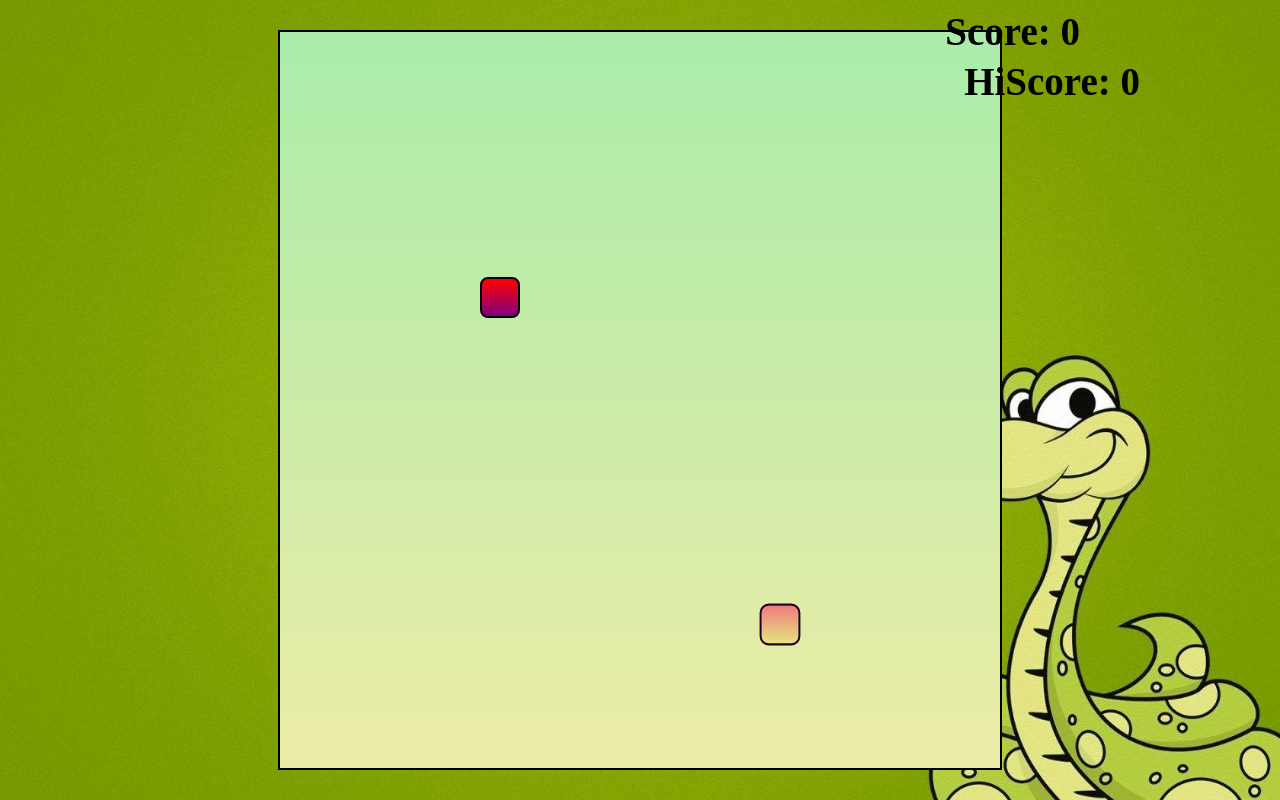
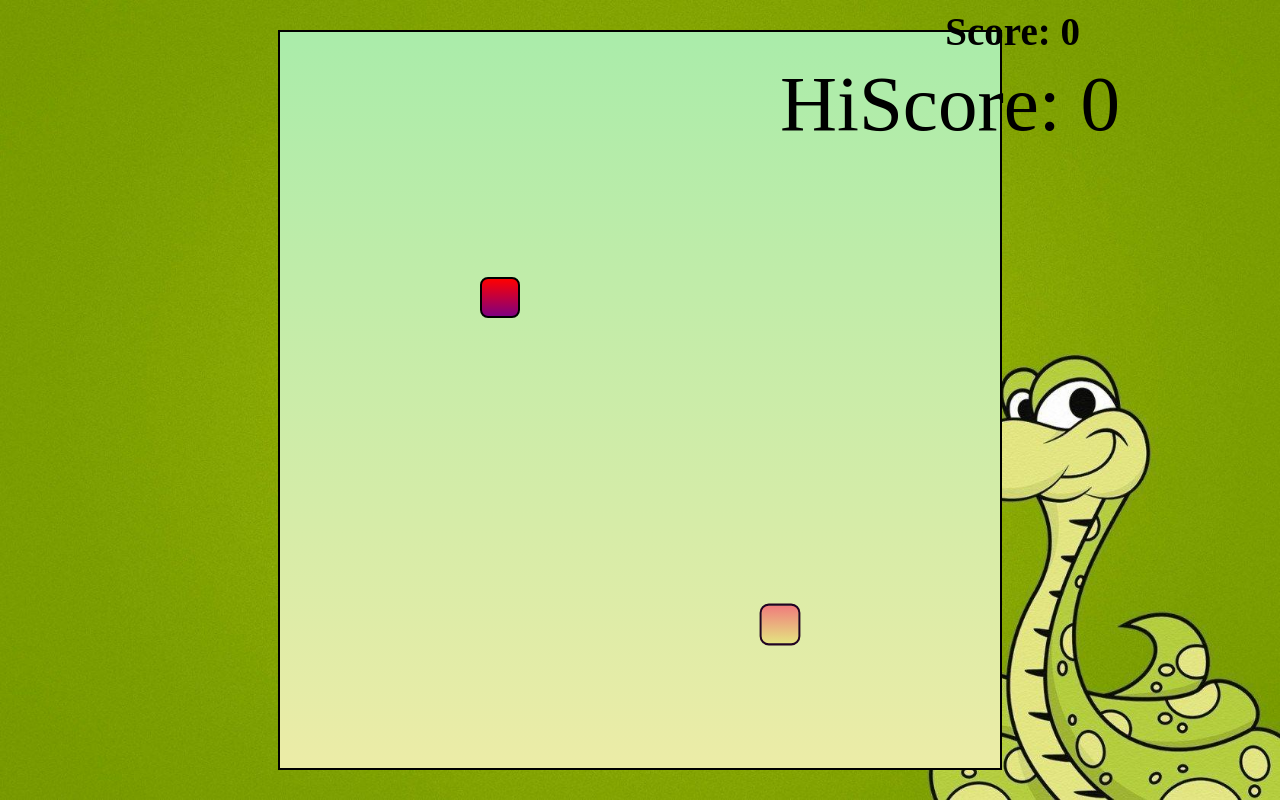
Before and after one commit to Suryansh12216268/SnakeGame_By-using-Javascript-CSS-and-HTML, a plain HTML site: page index.html in a window 1280 px wide. Drawn offline with Linux system fonts and the light colour scheme; a web font is replaced by a local one.

Commit message:
Update style.css

```diff
--- a/css/style.css
+++ b/css/style.css
@@ -26,9 +26,9 @@
 #hiscoreBox{
     position: absolute;
     top: 59px;
-    right: 140px;
-    font-size: 39px;
-    font-weight: bold;
+    right: 160px;
+    font-size: 79px;
+    font-weight: italic;
     font-family: 'New Tegomin', serif;
 }
 
@@ -50,8 +50,8 @@
 }
 
 .snake{
-    background-color: purple;
-    border: .25vmin solid white;
+    background-color: red;
+    border: .25vmin solid green;
     border-radius: 12px;
 }
 
```
